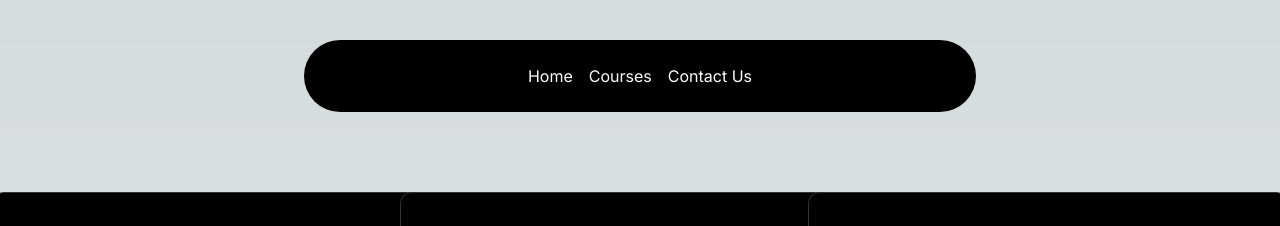
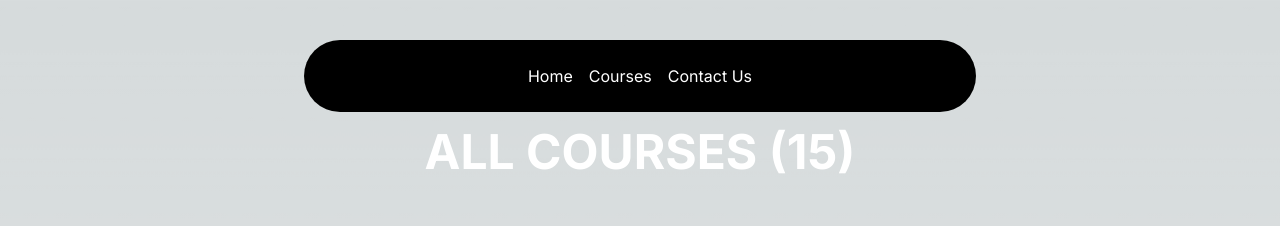
Before and after one commit to Ayanokouji2/web_project_nextJs, a Next.js app: page /courses in a window 1280 px wide. Shown: the top 226 px of the page. Built offline with nearby package versions, Linux system fonts and the light colour scheme.

Commit message:
Improve Navbar link to contact page

```diff
--- a/src/app/components/Navbar.tsx
+++ b/src/app/components/Navbar.tsx
@@ -36,7 +36,7 @@ export default ({ className }: { className?: string }) => {
                         <HoveredLink href="/courses">All Courses</HoveredLink>
                     </div>
                 </MenuItem>
-                <Link href='/contact-Us'>
+                <Link href='/contact'>
                     <MenuItem
                         setActive={setActive}
                         active={active}
--- /dev/null
+++ b/src/app/contact/page.tsx
@@ -0,0 +1,9 @@
+'use client'
+
+export default function page() {
+    return (
+        <div className="">
+            Contact us
+        </div>
+    )
+}
--- a/src/app/courses/page.tsx
+++ b/src/app/courses/page.tsx
@@ -3,9 +3,7 @@
 import Image from 'next/image';
 import React from 'react';
 import { CardBody, CardContainer, CardItem } from '@/app/components/ui/3d-card';
-import Link from 'next/link';
 import courseData from '@/app/data/web_courses.json';
-import { Button } from '../components/ui/moving-border';
 
 interface Course {
     id: number;
@@ -20,13 +18,16 @@ interface Course {
 
 export default function Page() {
     return (
-        <div className="grid grid-cols-3 px-7 mt-[7rem] ">
+        <div className='flex flex-col items-center mt-32'>
+            <div>
+                <h1 className="uppercase text-5xl font-bold text-white">
+                    All Courses ({courseData.courses.length})
+                </h1>
+            </div>
+            <div className="h-min-screen py-12 grid lg:grid-cols-3 lg:-gap-y-40 px-7 md:grid-cols-2 sm:grid-cols-1 gap-5">
                 {courseData.courses.map((course: Course, index: number) => (
-
                     <CardContainer key={index} className="inter-var  ">
-
                         <CardBody className="bg-gray-50 relative group/card  dark:hover:shadow-2xl dark:hover:shadow-emerald-500/[0.1] dark:bg-black dark:border-white/[0.2] border-black/[0.1] w-auto sm:w-[30rem] h-auto rounded-xl p-6 border  ">
-
                             <CardItem
                                 translateZ="50"
                                 className="text-xl font-semibold "
@@ -36,12 +37,13 @@ export default function Page() {
 
                             <CardItem
                                 translateZ="60"
-                            className="text-sm font-light py-2">
+                                className="text-sm font-light py-2"
+                            >
                                 Tutored By : {course.instructor}
                             </CardItem>
                             <CardItem translateZ="100">
                                 <Image
-                                className='max-w-[400px] max-h-[300px]'
+                                    className="max-w-[400px] max-h-[300px]"
                                     src={course.image}
                                     alt={course.title}
                                     width={700}
@@ -67,5 +69,6 @@ export default function Page() {
                     </CardContainer>
                 ))}
             </div>
+        </div>
     );
 }
```
Lines whose indentation alone changed are shown as unchanged.
